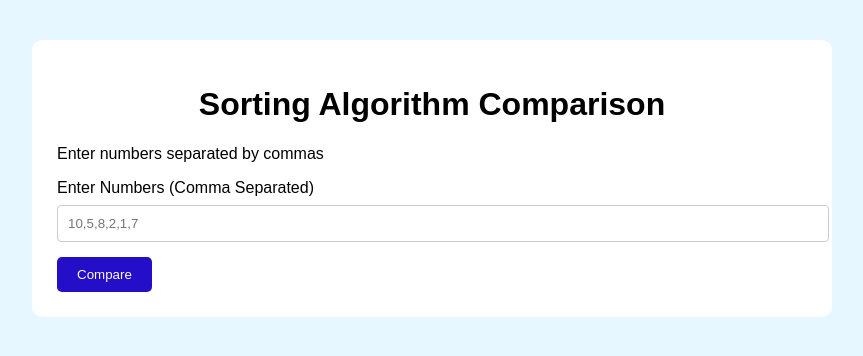
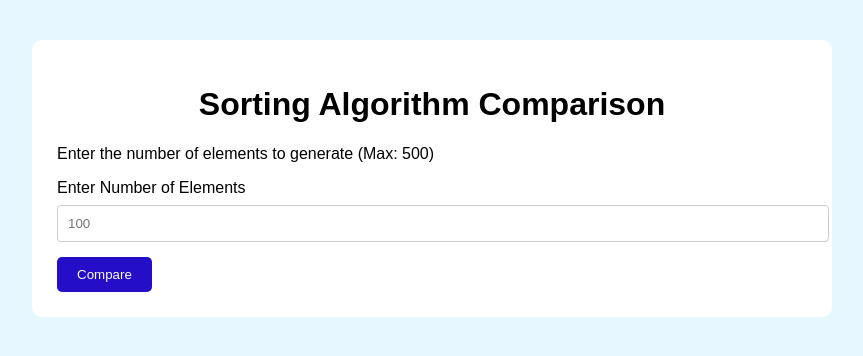
Before and after one commit to srishanth9912/CFAI_PROJECT, a Flask app: page / in a window 1280 px wide. Shown: the top 356 px of the page, without its empty margins (208-1071 px from the left). Run offline with Flask 3, Linux system fonts and the light colour scheme.

Commit message:
Updated sorting project with random input generation, size limit and UI improvements

```diff
--- a/app.py
+++ b/app.py
@@ -1,7 +1,11 @@
 from flask import Flask, render_template, request
 from time import perf_counter
+import random
 
 app = Flask(__name__)
+
+MAX_SIZE = 500
+
 
 # Bubble Sort
 def bubble_sort(arr):
@@ -34,7 +38,6 @@ def merge_sort(arr):
     j = 0
 
     while i < len(left) and j < len(right):
-
         if left[i] <= right[j]:
             result.append(left[i])
             i += 1
@@ -54,12 +57,19 @@ def home():
     if request.method == "POST":
 
         try:
-            numbers = request.form["numbers"]
+            size = int(request.form["size"])
+
+            if size > MAX_SIZE:
+                return render_template(
+                    "index.html",
+                    error="Size too large! Maximum allowed is " + str(MAX_SIZE) + ". Try a smaller value.",
+                    max_size=MAX_SIZE
+                )
 
             arr = []
 
-            for x in numbers.split(","):
-                arr.append(int(x.strip()))
+            for i in range(size):
+                arr.append(random.randint(1, 1000))
 
             # Bubble Sort Timing
             start = perf_counter()
@@ -92,16 +102,18 @@ def home():
                 bubble_time=round(bubble_time, 6),
                 merge_time=round(merge_time, 6),
                 winner=winner,
-                total=len(arr)
+                total=len(arr),
+                max_size=MAX_SIZE
             )
 
         except ValueError:
             return render_template(
                 "index.html",
-                error="Please enter valid integers separated by commas."
+                error="Please enter a valid size.",
+                max_size=MAX_SIZE
             )
 
-    return render_template("index.html")
+    return render_template("index.html", max_size=MAX_SIZE)
 
 
 if __name__ == "__main__":
--- a/templates/index.html
+++ b/templates/index.html
@@ -7,10 +7,11 @@
 <body>
     <div class="container">
         <h1>Sorting Algorithm Comparison</h1>
-        <p>Enter numbers separated by commas</p>
+        <p>Enter the number of elements to generate (Max: {{ max_size }})</p>
+
         <form method="POST">
-            <label>Enter Numbers (Comma Separated)</label>
-           <input type="text" name="numbers" placeholder="10,5,8,2,1,7" required>
+            <label>Enter Number of Elements</label>
+            <input type="number" name="size" placeholder="100" min="1" max="{{ max_size }}" required>
             <button type="submit">Compare</button>
         </form>
         {% if error %}
```
